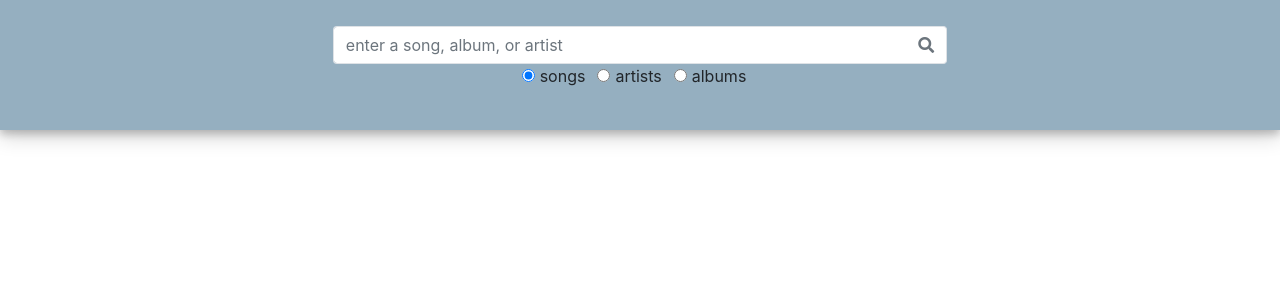
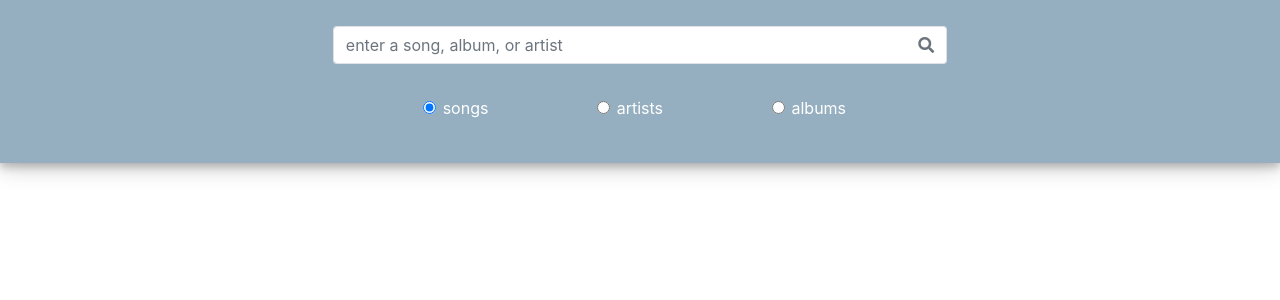
Before and after one commit to erichunzeker/gus, a Flask app: page / in a window 1280 px wide. Shown: the top 300 px of the page. Run offline with Flask 2, Linux system fonts and the light colour scheme; some libraries are stand-ins or nearby versions.

Commit message:
ready to merge with develop

```diff
--- a/static/home.css
+++ b/static/home.css
@@ -42,3 +42,22 @@
 #img {
     border-radius: 5px;
 }
+
+#pills-tab {
+    padding-top:2%;
+}
+
+.nav-item {
+    padding-top: 3%;
+    padding-left:8%;
+    padding-right: 8%;
+    color:white;
+}
+
+.form-check-label {
+    padding: 2%;
+}
+
+.result-container {
+    padding-bottom: 5%;
+}
--- a/templates/home.html
+++ b/templates/home.html
@@ -61,7 +61,7 @@
             <a href="#" class="list-group-item list-group-item-action list-group-item-primary" id="test">
                 <img src="{{ result.img }}" id="img">
                 <div id="data">
-                    <p id="name">{{ result.name }}</p>
+                    <h4 id="name">{{ result.name }}</h4>
                     <br>
                     <p id="artist">{{ result.artist }}</p>
                 </div>
```
